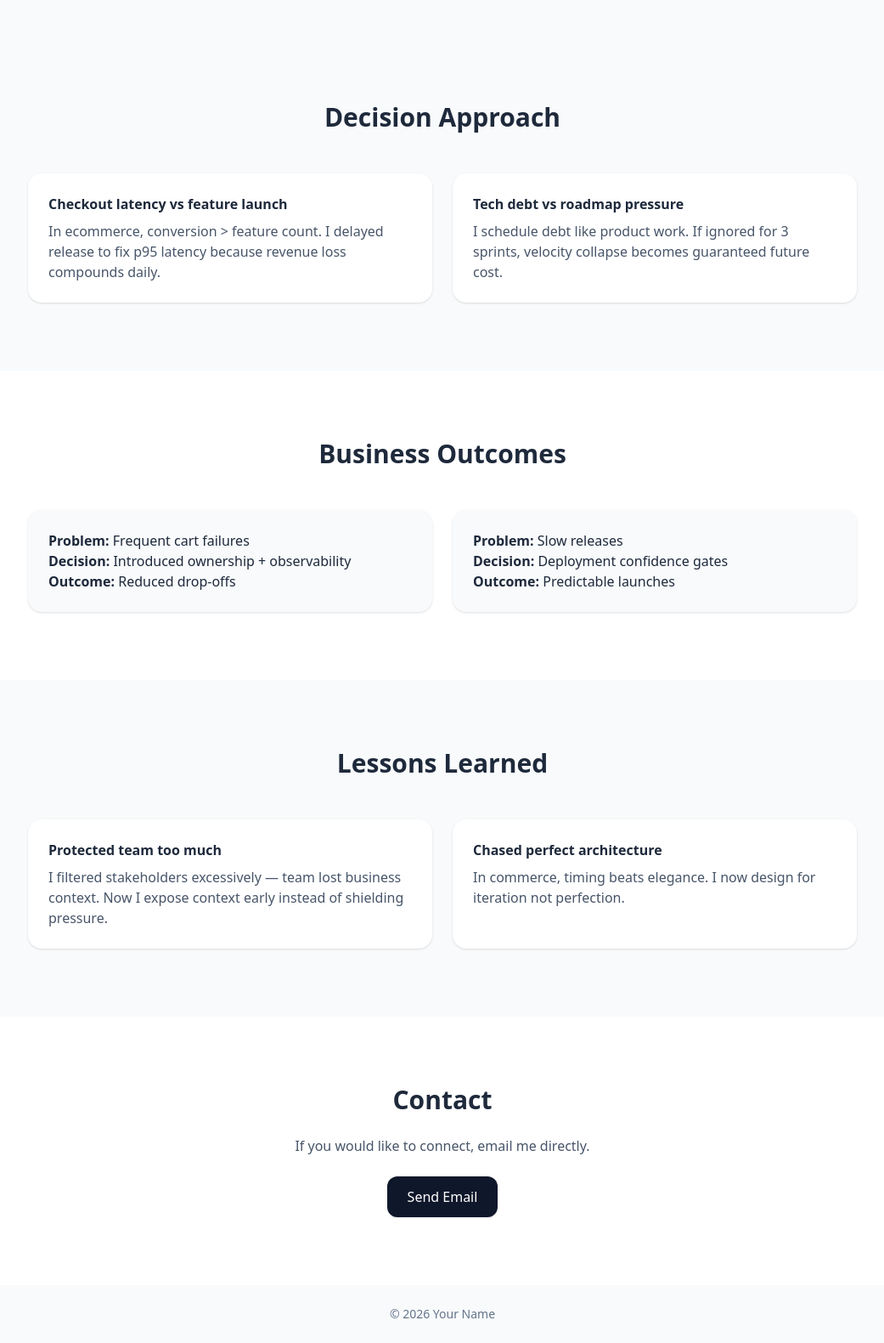
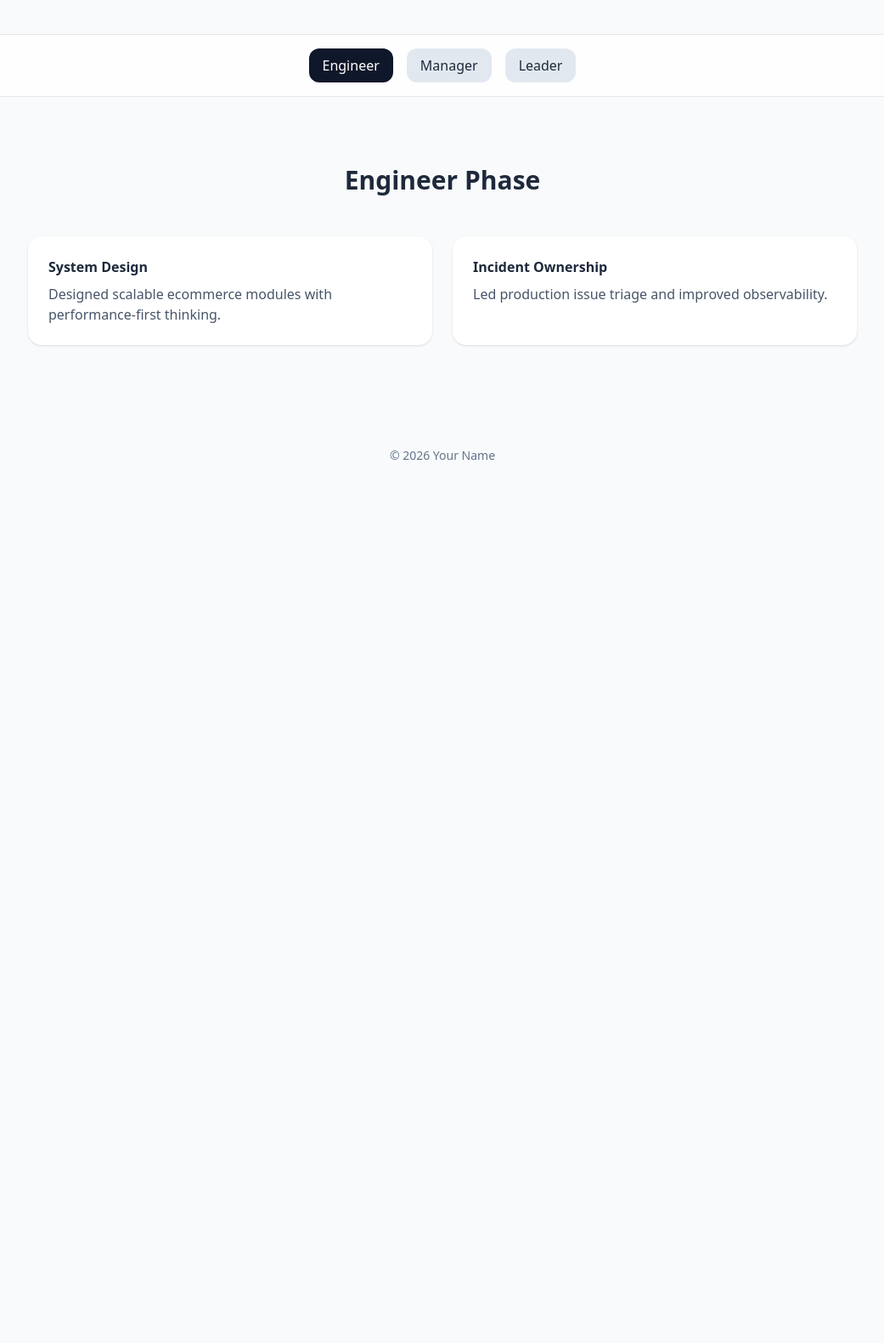
Before and after one commit to shefalichopkar-16/ShefaliChopkar.github.io, a plain HTML site: page index.html in a window 1280 px wide. Shown: the part 760-2340 px from the top of the page at 85% size, without its empty margins (119-1160 px from the left). After the commit the page ends 1346 px from the top, so only its background shows below. Drawn offline with nearby package versions, Linux system fonts and the light colour scheme.

Commit message:
Update index.html to add journey

```diff
--- a/index.html
+++ b/index.html
@@ -14,85 +14,82 @@
   <!-- HERO -->
   <section class="min-h-screen flex flex-col justify-center items-center text-center px-6 space-y-4">
     <h1 class="text-5xl font-bold">Your Name</h1>
-    <p class="text-xl text-slate-600">Engineering Manager — Ecommerce Platforms</p>
+    <p class="text-xl text-slate-600">Engineering Leader — Engineer to Manager Journey</p>
     <p class="max-w-xl text-slate-500">
-      I work with engineers to improve reliability, delivery confidence, and customer outcomes in ecommerce systems.
+      I build reliable systems and grow engineers into leaders. Explore my journey below.
     </p>
   </section>
 
-  <!-- DECISION APPROACH -->
-  <section class="py-20 max-w-5xl mx-auto px-6">
-    <h2 class="text-3xl font-bold text-center mb-12">Decision Approach</h2>
+  <!-- JOURNEY SELECTOR -->
+  <section class="sticky top-0 bg-white/80 backdrop-blur border-y py-4 flex justify-center gap-4 z-10">
+    <button onclick="showSection('engineer')" class="px-4 py-2 rounded-xl bg-slate-900 text-white">Engineer</button>
+    <button onclick="showSection('manager')" class="px-4 py-2 rounded-xl bg-slate-200">Manager</button>
+    <button onclick="showSection('leader')" class="px-4 py-2 rounded-xl bg-slate-200">Leader</button>
+  </section>
+
+  <!-- ENGINEER -->
+  <section id="engineer" class="journey py-20 max-w-5xl mx-auto px-6">
+    <h2 class="text-3xl font-bold text-center mb-12">Engineer Phase</h2>
     <div class="grid md:grid-cols-2 gap-6">
-      <div class="p-6 bg-white rounded-2xl shadow hover:shadow-lg transition">
-        <h3 class="font-semibold mb-2">Checkout latency vs feature launch</h3>
-        <p class="text-slate-600">
-          In ecommerce, conversion &gt; feature count. I delayed release to fix p95 latency because revenue loss compounds daily.
-        </p>
+      <div class="p-6 bg-white rounded-2xl shadow">
+        <h3 class="font-semibold mb-2">System Design</h3>
+        <p class="text-slate-600">Designed scalable ecommerce modules with performance-first thinking.</p>
       </div>
-      <div class="p-6 bg-white rounded-2xl shadow hover:shadow-lg transition">
-        <h3 class="font-semibold mb-2">Tech debt vs roadmap pressure</h3>
-        <p class="text-slate-600">
-          I schedule debt like product work. If ignored for 3 sprints, velocity collapse becomes guaranteed future cost.
-        </p>
+      <div class="p-6 bg-white rounded-2xl shadow">
+        <h3 class="font-semibold mb-2">Incident Ownership</h3>
+        <p class="text-slate-600">Led production issue triage and improved observability.</p>
       </div>
     </div>
   </section>
 
-  <!-- BUSINESS OUTCOMES -->
-  <section class="py-20 bg-white">
-    <div class="max-w-5xl mx-auto px-6">
-      <h2 class="text-3xl font-bold text-center mb-12">Business Outcomes</h2>
-      <div class="grid md:grid-cols-2 gap-6">
-        <div class="p-6 bg-slate-50 rounded-2xl shadow">
-          <p><strong>Problem:</strong> Frequent cart failures</p>
-          <p><strong>Decision:</strong> Introduced ownership + observability</p>
-          <p><strong>Outcome:</strong> Reduced drop-offs</p>
-        </div>
-        <div class="p-6 bg-slate-50 rounded-2xl shadow">
-          <p><strong>Problem:</strong> Slow releases</p>
-          <p><strong>Decision:</strong> Deployment confidence gates</p>
-          <p><strong>Outcome:</strong> Predictable launches</p>
-        </div>
+  <!-- MANAGER -->
+  <section id="manager" class="journey hidden py-20 max-w-5xl mx-auto px-6">
+    <h2 class="text-3xl font-bold text-center mb-12">Manager Phase</h2>
+    <div class="grid md:grid-cols-2 gap-6">
+      <div class="p-6 bg-white rounded-2xl shadow">
+        <h3 class="font-semibold mb-2">Team Scaling</h3>
+        <p class="text-slate-600">Built ownership culture and mentored senior engineers.</p>
+      </div>
+      <div class="p-6 bg-white rounded-2xl shadow">
+        <h3 class="font-semibold mb-2">Delivery Confidence</h3>
+        <p class="text-slate-600">Introduced release gates and improved predictability.</p>
       </div>
     </div>
   </section>
 
-  <!-- LESSONS -->
-  <section class="py-20 max-w-5xl mx-auto px-6">
-    <h2 class="text-3xl font-bold text-center mb-12">Lessons Learned</h2>
+  <!-- LEADER -->
+  <section id="leader" class="journey hidden py-20 max-w-5xl mx-auto px-6">
+    <h2 class="text-3xl font-bold text-center mb-12">Leadership Philosophy</h2>
     <div class="grid md:grid-cols-2 gap-6">
       <div class="p-6 bg-white rounded-2xl shadow">
-        <h3 class="font-semibold mb-2">Protected team too much</h3>
-        <p class="text-slate-600">
-          I filtered stakeholders excessively — team lost business context. Now I expose context early instead of shielding pressure.
-        </p>
+        <h3 class="font-semibold mb-2">Business Alignment</h3>
+        <p class="text-slate-600">Technology decisions anchored in revenue and customer outcomes.</p>
       </div>
       <div class="p-6 bg-white rounded-2xl shadow">
-        <h3 class="font-semibold mb-2">Chased perfect architecture</h3>
-        <p class="text-slate-600">
-          In commerce, timing beats elegance. I now design for iteration not perfection.
-        </p>
+        <h3 class="font-semibold mb-2">Growing Leaders</h3>
+        <p class="text-slate-600">Focus on context, autonomy, and long-term capability building.</p>
       </div>
     </div>
   </section>
 
-  <!-- CONTACT -->
-  <section class="py-20 bg-white">
-    <div class="max-w-2xl mx-auto px-6 text-center">
-      <h2 class="text-3xl font-bold mb-6">Contact</h2>
-      <p class="text-slate-600 mb-6">
-        If you would like to connect, email me directly.
-      </p>
-      <a href="mailto:your.email@example.com" class="inline-block px-6 py-3 bg-slate-900 text-white rounded-xl shadow hover:bg-slate-700 transition">
-        Send Email
-      </a>
-    </div>
-  </section>
-
-  <footer class="py-6 text-center text-sm text-slate-500">
+  <footer class="py-10 text-center text-sm text-slate-500">
     © 2026 Your Name
   </footer>
 
+  <script>
+    function showSection(id) {
+      document.querySelectorAll('.journey').forEach(sec => sec.classList.add('hidden'));
+      document.getElementById(id).classList.remove('hidden');
+
+      document.querySelectorAll('section button').forEach(btn => {
+        btn.classList.remove('bg-slate-900','text-white');
+        btn.classList.add('bg-slate-200');
+      });
+
+      event.target.classList.remove('bg-slate-200');
+      event.target.classList.add('bg-slate-900','text-white');
+    }
+  </script>
+
 </body>
 </html>
```
